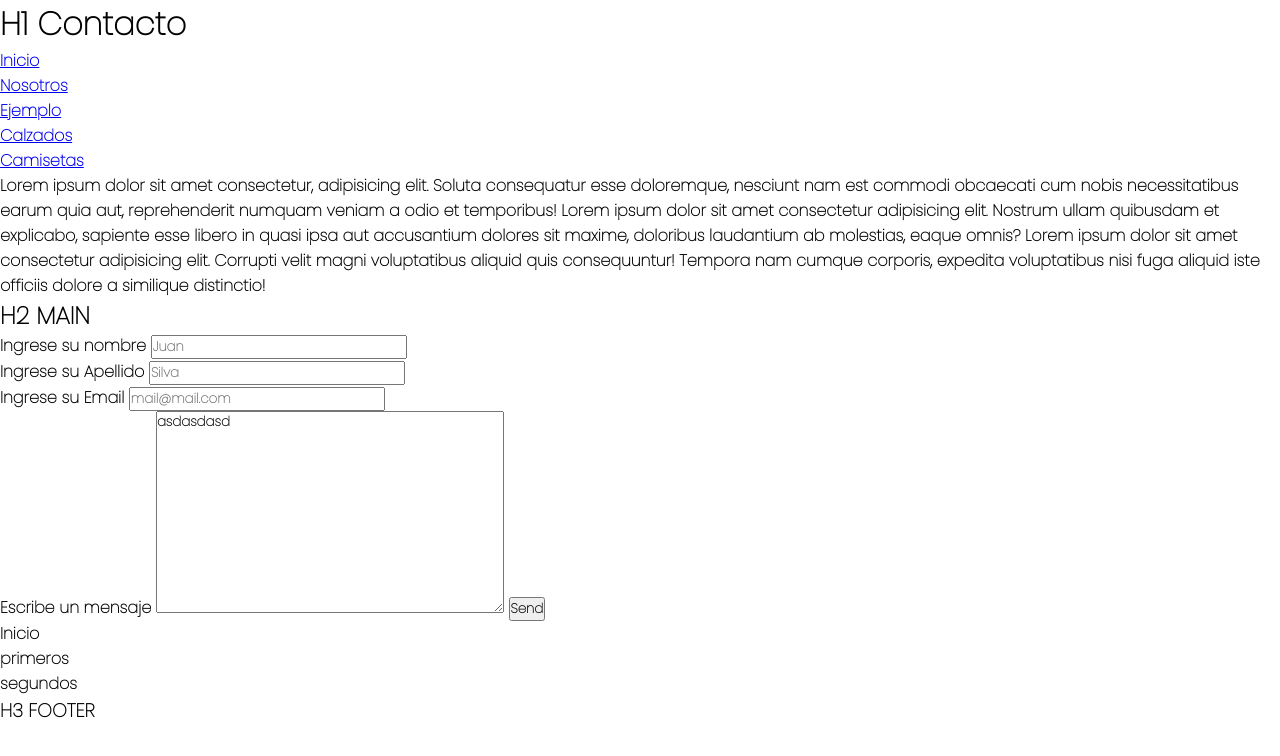
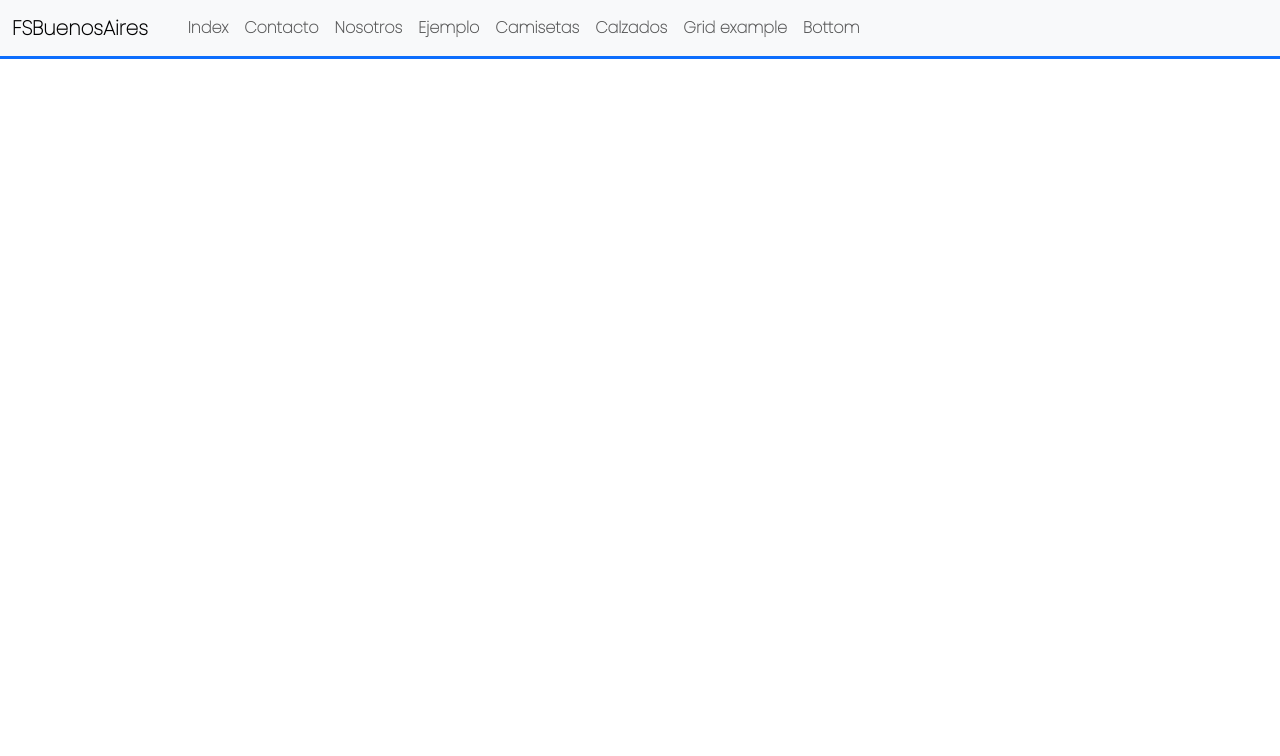
Before and after one commit to gustavomartinsilva/PreEntrega2-SILVA, a website: page pages/contacto.html in a window 1280 px wide. Drawn offline with nearby package versions, Linux system fonts and the light colour scheme; files that its build step writes are made by us from their sources.

Commit message:
Realizando la pagina CONTACTO (Bootstrap)

```diff
--- a/pages/contacto.html
+++ b/pages/contacto.html
@@ -4,65 +4,34 @@
     <meta charset="UTF-8">
     <meta name="viewport" content="width=device-width, initial-scale=1.0">
     <title>Contacto</title>
+    <link rel="stylesheet" href="../bootstrap/css/bootstrap.min.css">
     <link rel="stylesheet" href="../css/style.css">
 </head>
 <body>
-    <header class="header_contacto">
-    <h1>H1 Contacto</h1>
-    <nav>
-        <ul>
-            <li>
-                <a href="../index.html">Inicio</a>
-            </li>
-            <li>
-                <a href="./nosotros.html">Nosotros</a>
-            </li>
-            <li>
-                <a href="ejemplo.html">Ejemplo</a>
-            </li>
-            <li>
-                <a href="./calzados.html">Calzados</a>
-            </li>
-            <li>
-                <a href="./camisetas.html">Camisetas</a>
-            </li>
+  <!--BARRA DE NAVEGqACIÓN-->
+    <!--BARRA DE NAVEGqACIÓN-->
+<nav class="navbar navbar-expand-md navbar-light bg-light border-3 border-bottom border-primary">
+    <div class="container-fluid">
+      <a href="#" class="navbar-brand">FSBuenosAires</a>
+      <button type="button" class="navbar-toggler" data-bs-toggle="collapse" data-bs-target="#MenuNavegacion">
+        <span class="navbar-toggler-icon"></span>
+      </button>
+      <div id="MenuNavegacion" class="collapse navbar-collapse">
+        <ul class="navbar-nav ms-3">
+          <li class="nav-item"><a class="nav-link" href="/index.html">Index</a></li>
+          <li class="nav-item"><a class="nav-link" href="./pages/contacto.html">Contacto</a></li>
+          <li class="nav-item"><a class="nav-link" href="./pages/nosotros.html">Nosotros</a></li>
+          <li class="nav-item"><a class="nav-link" href="./pages/ejemplo.html">Ejemplo</a></li>
+          <li class="nav-item"><a class="nav-link" href="./pages/camisetas.html">Camisetas</a></li>
+          <li class="nav-item"><a class="nav-link" href="pages/calzados.html">Calzados</a></li>
+          <li class="nav-item"><a class="nav-link" href="/pages/grid.html">Grid example</a></li>
+          <li class="nav-item"><a class="bottom nav-link" href="#Bottom">Bottom</a></li>
         </ul>
-    </nav>
-<p class="principal">Lorem ipsum dolor sit amet consectetur, adipisicing elit. Soluta consequatur esse doloremque, nesciunt nam est commodi obcaecati cum nobis necessitatibus earum quia aut, reprehenderit numquam veniam a odio et temporibus! Lorem ipsum dolor sit amet consectetur adipisicing elit. Nostrum ullam quibusdam et explicabo, sapiente esse libero in quasi ipsa aut accusantium dolores sit maxime, doloribus laudantium ab molestias, eaque omnis? Lorem ipsum dolor sit amet consectetur adipisicing elit. Corrupti velit magni voluptatibus aliquid quis consequuntur! Tempora nam cumque corporis, expedita voluptatibus nisi fuga aliquid iste officiis dolore a similique distinctio!</p>
-</header>
-<main>
-    <h2>H2 MAIN</h2>
-    <form action="" id="formulario">
-        <div class="form_control">
-        <label for="Nombre">Ingrese su nombre</label>
-        <input type="text" placeholder="Juan" id="Nombre">
-        </div>
-        <div class="form_control">
-        <label for="Apellido">Ingrese su Apellido</label>
-        <input type="text" placeholder="Silva" id="Apellido">
-        </div>
-        <div class="form_control">
-        <label for="email">Ingrese su Email</label>
-        <input type="email" placeholder="mail@mail.com" id="email">
-        </div>
-        <div class="form_control">
-        <label for="mensaje" class="mensaje">Escribe un mensaje</label>
-        <textarea id="mensaje" cols="30" rows="10" placeholder="mensaje">asdasdasd</textarea>
-        <input type="button" value="Send">
-        </div>
-    </form>
-        <li>
-        Inicio
-        </li>
-        <ol type="i" start="10">
-        <li>primeros</li>
-        <li>segundos</li>
-        </ol>
-  </main>
- <footer class="seccion_contacto">
-    <h3>H3 FOOTER</h3>
-    <!--formularios-->
-    <form action=""></form>
- </footer>
+      </div>
+    </div>
+  </nav>
+  </div>
+
+<script src="../bootstrap/js.js/bootstrap.bundle.min.js"></script>
 </body>
 </html>
```
Also changed, not shown: index.html (+0 -1 lines).
